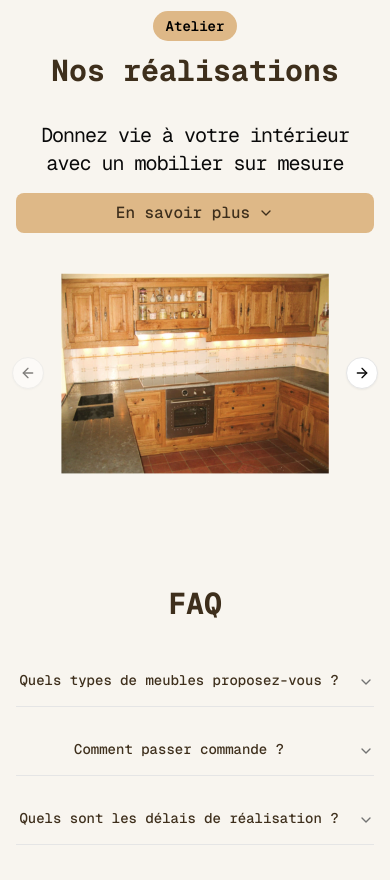
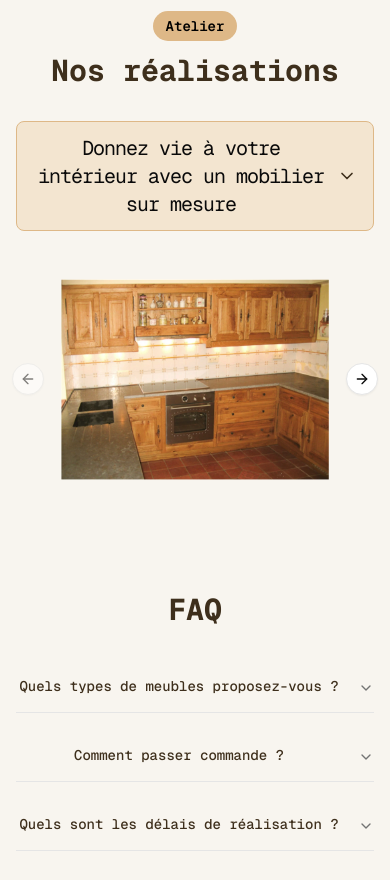
Before and after one commit to Eliassylla/arnaud-labarre-mvp, a Next.js app: page / in a window 390 px wide. Shown: the part 3300-4180 px from the top of the page. Built offline with nearby package versions, Linux system fonts and the light colour scheme; a web font is replaced by a local one.

Commit message:
🔄 Refactor: Modification de l'accordéon pour utiliser le titre principal comme élément cliquable

```diff
--- a/src/components/feature.tsx
+++ b/src/components/feature.tsx
@@ -58,19 +58,17 @@ function Feature() {
               </Badge>
             </div>
             <div className="flex gap-2 flex-col w-full">
-              <h3 className="text-xl md:text-3xl lg:text-5xl tracking-tighter lg:max-w-xl font-regular text-center lg:text-left">
-                Donnez vie à votre intérieur avec un mobilier sur mesure
-              </h3>
-
               {isMobileOrTablet ? (
-                <div className="w-full mt-2">
+                <>
                   <button
                     onClick={toggleDescription}
-                    className="flex items-center justify-center gap-2 w-full py-2 bg-[#DEB887] text-[#3E2F1C] rounded-md font-medium"
+                    className="flex items-center justify-between w-full border border-[#DEB887] bg-[#f3e5d0] px-4 py-3 rounded-md hover:bg-[#ecddc8] transition-colors"
                   >
-                    <span>En savoir plus</span>
+                    <h3 className="text-xl md:text-2xl tracking-tighter font-regular text-center">
+                      Donnez vie à votre intérieur avec un mobilier sur mesure
+                    </h3>
                     <ChevronDown
-                      className={`h-4 w-4 transition-transform duration-200 ${isDescriptionOpen ? 'rotate-180' : ''}`}
+                      className={`h-5 w-5 ml-2 text-[#3E2F1C] flex-shrink-0 transition-transform duration-200 ${isDescriptionOpen ? 'rotate-180' : ''}`}
                     />
                   </button>
 
@@ -79,15 +77,20 @@ function Feature() {
                       isDescriptionOpen ? 'max-h-[500px] opacity-100 mt-2' : 'max-h-0 opacity-0'
                     }`}
                   >
-                    <p className="text-sm md:text-base leading-relaxed tracking-tight text-center text-neutral-700 dark:text-neutral-300 px-2 py-3 bg-[#f3e5d0] rounded-md">
+                    <p className="text-sm md:text-base leading-relaxed tracking-tight text-center text-neutral-700 dark:text-neutral-300 px-4 py-3 bg-[#f8f4ed] rounded-md">
                       Depuis 20 ans, Arnaud Labarre conçoit des meubles d&apos;exception en bois noble, alliant savoir-faire traditionnel et design moderne pour sublimer votre espace.
                     </p>
                   </div>
-                </div>
+                </>
               ) : (
-                <p className="text-sm md:text-base lg:text-lg max-w-xl lg:max-w-sm leading-relaxed tracking-tight text-left text-neutral-700 dark:text-neutral-300">
-                  Depuis 20 ans, Arnaud Labarre conçoit des meubles d&apos;exception en bois noble, alliant savoir-faire traditionnel et design moderne pour sublimer votre espace.
-                </p>
+                <>
+                  <h3 className="text-xl md:text-3xl lg:text-5xl tracking-tighter lg:max-w-xl font-regular text-center lg:text-left">
+                    Donnez vie à votre intérieur avec un mobilier sur mesure
+                  </h3>
+                  <p className="text-sm md:text-base lg:text-lg max-w-xl lg:max-w-sm leading-relaxed tracking-tight text-left text-neutral-700 dark:text-neutral-300">
+                    Depuis 20 ans, Arnaud Labarre conçoit des meubles d&apos;exception en bois noble, alliant savoir-faire traditionnel et design moderne pour sublimer votre espace.
+                  </p>
+                </>
               )}
             </div>
           </div>
```
